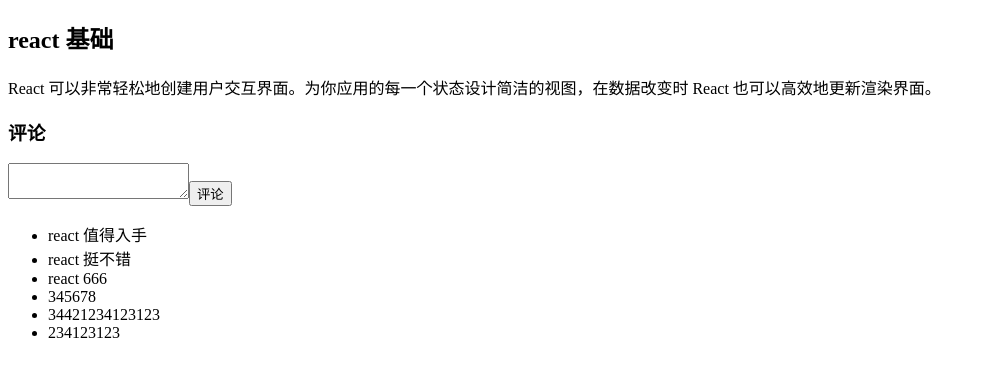
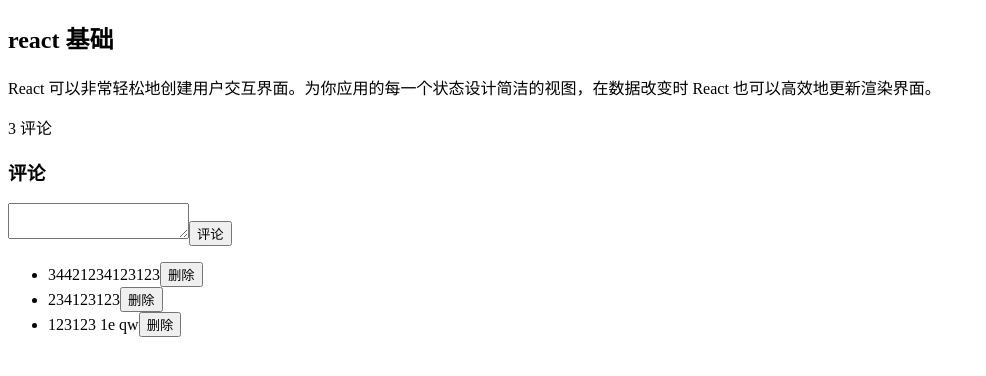
Before and after one commit to Sunny-zz/1808, a React (Create React App) app in the folder react-posts/: page /post/1 in a window 1280 px wide. Shown: the top 376 px of the page, without its empty margins (0-986 px from the left). Built offline with nearby package versions, Linux system fonts and the light colour scheme; data requests are answered from the project's data file.

Commit message:
delComment

```diff
--- a/react-posts/api/db.json
+++ b/react-posts/api/db.json
@@ -12,16 +12,6 @@
     }
   ],
   "comments": [
-    {
-      "id": "658756gyt1",
-      "txt": "react 值得入手",
-      "postId": 1
-    },
-    {
-      "id": "612256gyt1",
-      "txt": "react 挺不错",
-      "postId": 1
-    },
     {
       "id": "6587u7yy41",
       "txt": "vue 很简单，适合新手",
@@ -38,16 +28,6 @@
       "id": "eBR4gcQ"
     },
     {
-      "txt": "react 666",
-      "postId": "1",
-      "id": "r~CNe4z"
-    },
-    {
-      "txt": "345678",
-      "postId": "1",
-      "id": "0JfzDvk"
-    },
-    {
       "txt": "34421234123123",
       "postId": "1",
       "id": "ldV7nd2"
@@ -56,6 +36,11 @@
       "txt": "234123123",
       "postId": "1",
       "id": "jzjFojI"
+    },
+    {
+      "txt": "123123 1e qw",
+      "postId": "1",
+      "id": "0f5Bow1"
     }
   ]
 }
--- a/react-posts/src/components/Post/Post.js
+++ b/react-posts/src/components/Post/Post.js
@@ -30,8 +30,13 @@
     // '' ""  0  undefined  null NaN
     const showDiv = post ? (
       <div>
-        <PostBody post={post} />
-        <PostComment comments={comments} addComment={this.addComment} id={id} />
+        <PostBody post={post} num={comments.length} />
+        <PostComment
+          comments={comments}
+          addComment={this.addComment}
+          id={id}
+          delComment={this.delComment}
+        />
       </div>
     ) : (
       <div>
@@ -58,6 +63,12 @@
       comments: [...comments, newComment]
     })
   }
+  delComment = id => {
+    const { comments } = this.state
+    this.setState({
+      comments: comments.filter(i => i.id !== id)
+    })
+  }
 }
 
 export default Post
--- a/react-posts/src/components/PostBody/PostBody.js
+++ b/react-posts/src/components/PostBody/PostBody.js
@@ -2,11 +2,12 @@
 
 class PostBody extends Component {
   render() {
-    const { post } = this.props
+    const { post, num } = this.props
     return (
       <article>
         <h1>{post.title}</h1>
         <p>{post.body}</p>
+        <span>{num} 评论</span>
       </article>
     )
   }
--- a/react-posts/src/components/PostComment/PostComment.js
+++ b/react-posts/src/components/PostComment/PostComment.js
@@ -10,7 +10,16 @@
     const commentDiv = comments.length ? (
       <ul>
         {comments.map(comment => (
-          <li key={comment.id}>{comment.txt}</li>
+          <li key={comment.id}>
+            {comment.txt}
+            <button
+              onClick={() => {
+                this.delComment(comment.id)
+              }}
+            >
+              删除
+            </button>
+          </li>
         ))}
       </ul>
     ) : (
@@ -56,6 +65,12 @@
       // 如何删除  发 delete 请求 `http://localhost:3008/comments/:id`请求成功之后 返回一个 {success:true}
     }
   }
+  delComment = id => {
+    const { delComment } = this.props
+    axios.delete(`http://localhost:3008/comments/${id}`).then(res => {
+      delComment(id)
+    })
+  }
 }
 
 export default PostComment
```
Also changed, not shown: 1 other file (tests, documents, lock files or other folders).
